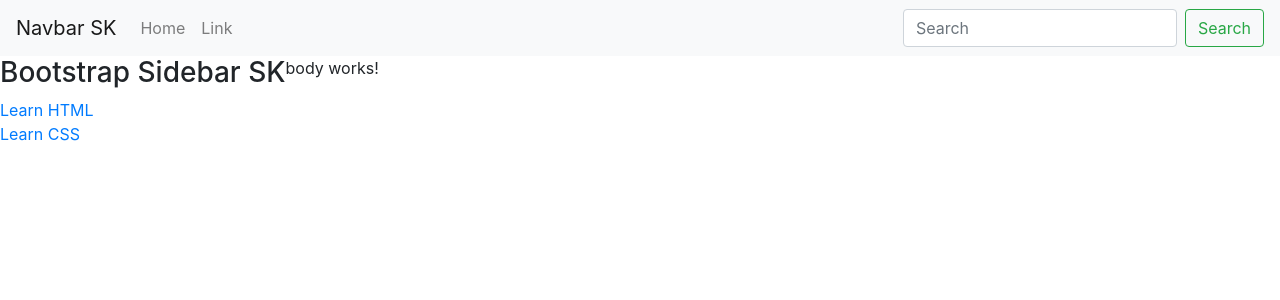
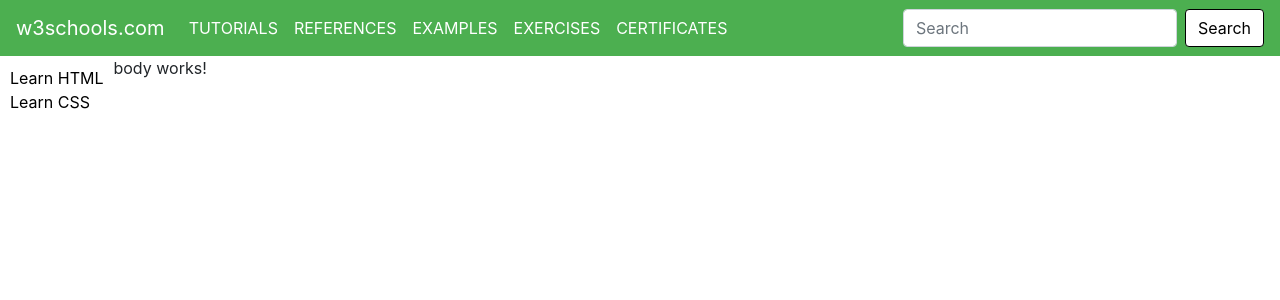
Before and after one commit to Dilshath-sudo/w3schools, an Angular app: page /lesson/learn-css in a window 1280 px wide. Shown: the top 300 px of the page. Built offline with nearby package versions, Linux system fonts and the light colour scheme.

Commit message:
Added Styling

```diff
--- a/src/app/components/side-bar/side-bar.component.css
+++ b/src/app/components/side-bar/side-bar.component.css
@@ -0,0 +1,11 @@
+.sidebar {
+  margin: 10px;
+}
+
+.link-text {
+  color: black !important;
+}
+
+.link-text {
+  text-decoration: none !important;
+}
--- a/src/app/components/side-bar/side-bar.component.html
+++ b/src/app/components/side-bar/side-bar.component.html
@@ -1,52 +1,10 @@
 <!-- Sidebar -->
-<nav id="sidebar">
-  <div class="sidebar-header">
-    <h3>Bootstrap Sidebar SK</h3>
-  </div>
-
+<nav id="sidebar" class="sidebar">
   <ul class="list-unstyled components">
     <ng-container *ngFor="let menuItem of MENU_LIST_DATA">
       <li>
-        <a [routerLink]="menuItem.url">{{ menuItem.label }}</a>
+        <a class="link-text" [routerLink]="menuItem.url">{{ menuItem.label }}</a>
       </li>
     </ng-container>
-    <!-- <p>Dummy Heading</p>
-    <li class="active">
-      <a href="#homeSubmenu" data-toggle="collapse" aria-expanded="false" class="dropdown-toggle">Home</a>
-      <ul class="collapse list-unstyled" id="homeSubmenu">
-        <li>
-          <a href="#">Home 1</a>
-        </li>
-        <li>
-          <a href="#">Home 2</a>
-        </li>
-        <li>
-          <a href="#">Home 3</a>
-        </li>
-      </ul>
-    </li>
-    <li>
-      <a href="#">About</a>
-    </li>
-    <li>
-      <a href="#pageSubmenu" data-toggle="collapse" aria-expanded="false" class="dropdown-toggle">Pages</a>
-      <ul class="collapse list-unstyled" id="pageSubmenu">
-        <li>
-          <a href="#">Page 1</a>
-        </li>
-        <li>
-          <a href="#">Page 2</a>
-        </li>
-        <li>
-          <a href="#">Page 3</a>
-        </li>
-      </ul>
-    </li>
-    <li>
-      <a href="#">Portfolio</a>
-    </li>
-    <li>
-      <a href="#">Contact</a>
-    </li> -->
   </ul>
 </nav>
--- a/src/app/components/top-bar/top-bar.component.css
+++ b/src/app/components/top-bar/top-bar.component.css
@@ -0,0 +1,13 @@
+.background-color {
+  background-color: #4CAF50 !important;
+}
+
+.title, .link-text {
+  color: white !important;
+}
+
+.btn-outline-success {
+  background-color: white;
+  border-color: black;
+  color: black;
+}
--- a/src/app/components/top-bar/top-bar.component.html
+++ b/src/app/components/top-bar/top-bar.component.html
@@ -1,5 +1,5 @@
-<nav class="navbar navbar-expand-lg navbar-light bg-light">
-  <a class="navbar-brand" href="#">Navbar SK</a>
+<nav class="navbar navbar-expand-lg navbar-light bg-light background-color">
+  <a class="navbar-brand title" routerLink=''>w3schools.com</a>
   <button class="navbar-toggler" type="button" data-toggle="collapse" data-target="#navbarSupportedContent"
     aria-controls="navbarSupportedContent" aria-expanded="false" aria-label="Toggle navigation">
     <span class="navbar-toggler-icon"></span>
@@ -8,10 +8,19 @@
   <div class="collapse navbar-collapse" id="navbarSupportedContent">
     <ul class="navbar-nav mr-auto">
       <li class="nav-item">
-        <a class="nav-link" routerLink=''>Home</a>
+        <a class="nav-link link-text" href="#">TUTORIALS</a>
       </li>
       <li class="nav-item">
-        <a class="nav-link" href="#">Link</a>
+        <a class="nav-link link-text" href="#">REFERENCES</a>
+      </li>
+      <li class="nav-item">
+        <a class="nav-link link-text" href="#">EXAMPLES</a>
+      </li>
+      <li class="nav-item">
+        <a class="nav-link link-text" href="#">EXERCISES</a>
+      </li>
+      <li class="nav-item">
+        <a class="nav-link link-text" href="#">CERTIFICATES</a>
       </li>
     </ul>
     <form class="form-inline my-2 my-lg-0">
```
